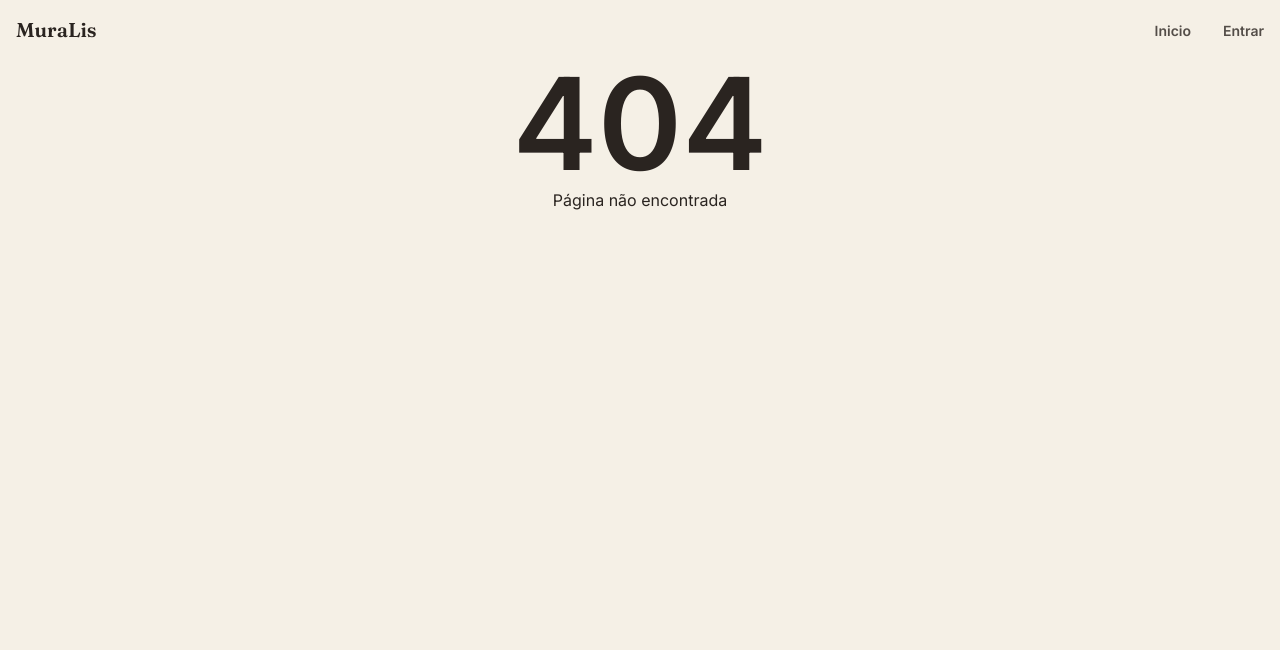
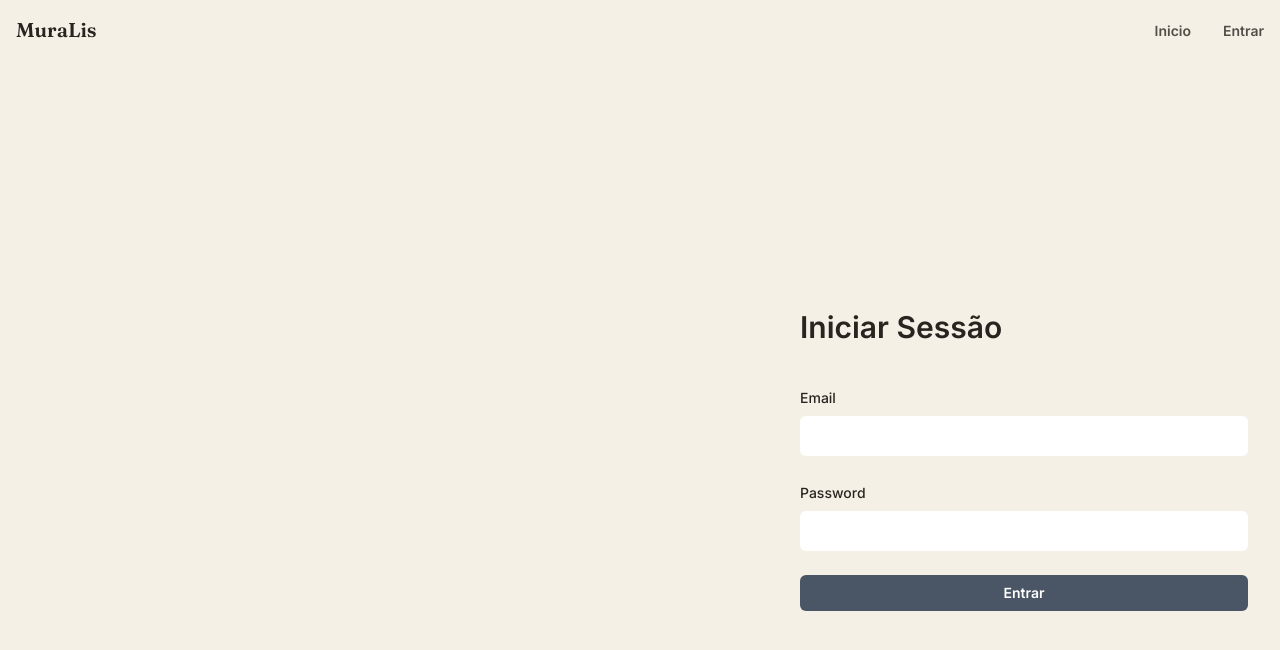
Before and after one commit to FizhFoe/muralis-web, a React (Vite) app in the folder frontend/: page /login in a window 1280 px wide. Before the commit this address had no page. Shown: the top 650 px of the page. Built offline with nearby package versions, Linux system fonts and the light colour scheme.

Commit message:
Adição Login e criação page dashboard

```diff
--- a/frontend/src/App.jsx
+++ b/frontend/src/App.jsx
@@ -1,6 +1,8 @@
 import { RouterProvider } from 'react-router'
 import { router } from './router'
+// import { useState } from 'react'
 
 export default function App(){
+  // const [token, setToken] = useState();
   return <RouterProvider router={ router } />
 }
--- /dev/null
+++ b/frontend/src/components/Dashboard.jsx
@@ -0,0 +1,5 @@
+export default function Dashboard() {
+  return(
+    <h2>Dashboard</h2>
+  );
+}
--- a/frontend/src/pages/Login.jsx
+++ b/frontend/src/pages/Login.jsx
@@ -1,3 +1,25 @@
-export default function Login(){
+export default function Login() {
+    return (
+        <section id="login" className="login-wrapper flex flex-col items-center justify-center py-4 px-4 md:px-8 lg:min-h-screen">
+            <div className="max-w-md lg:ml-auto w-full">
+                <h1 className="text-3xl font-bold mb-10">Iniciar Sessão</h1>
 
+                <form className="space-y-6">
+                    <div>
+                        <label for="email" className="mb-2 font-medium text-sm inline-block">Email</label>
+                        <input type="email" name="email" id="email" required className="px-3 py-2.5 text-sm rounded-md bg-white w-full
+                        -outline-offset-1 outline-slate-300" />
+                    </div>
+                    <div>
+                        <label for="password" className="mb-2 font-medium text-sm inline-block">Password</label>
+                        <input type="password" name="password" id="password" required className="px-3 py-2.5 text-sm rounded-md bg-white w-full
+                        -outline-offset-1 outline-slate-300" />
+                    </div>
+                    <div>
+                        <button type="submit" className="flex w-full justify-center bg-gray-600 rounded-md px-3 py-1.5 text-sm/6 font-semibold text-white hover:bg-gray-500 focus-visible:outline-2 focus-visible:outline-offset-2 focus-visible:outline-gray-500">Entrar</button>
+                    </div>
+                </form>
+            </div>
+        </section>
+    );
 }
```
Also changed, not shown: frontend/src/router.jsx (+5 -3 lines).
